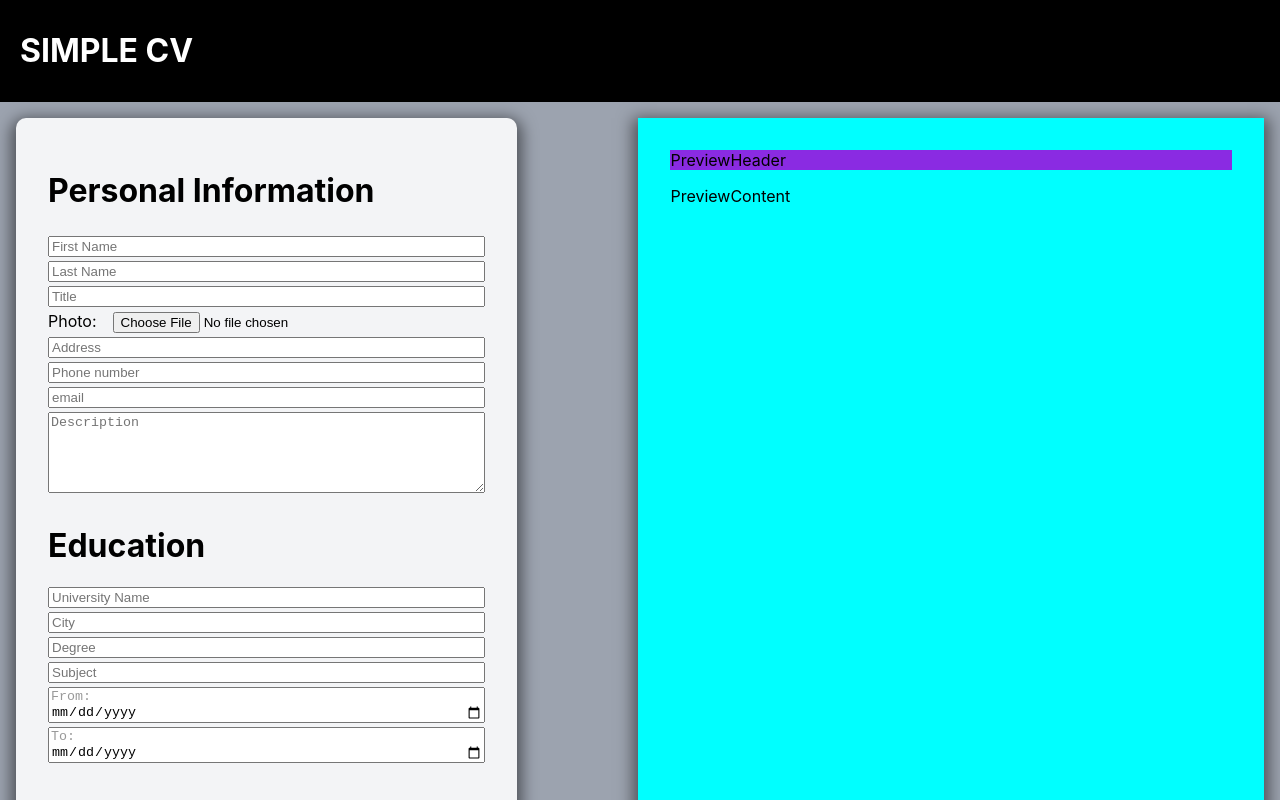
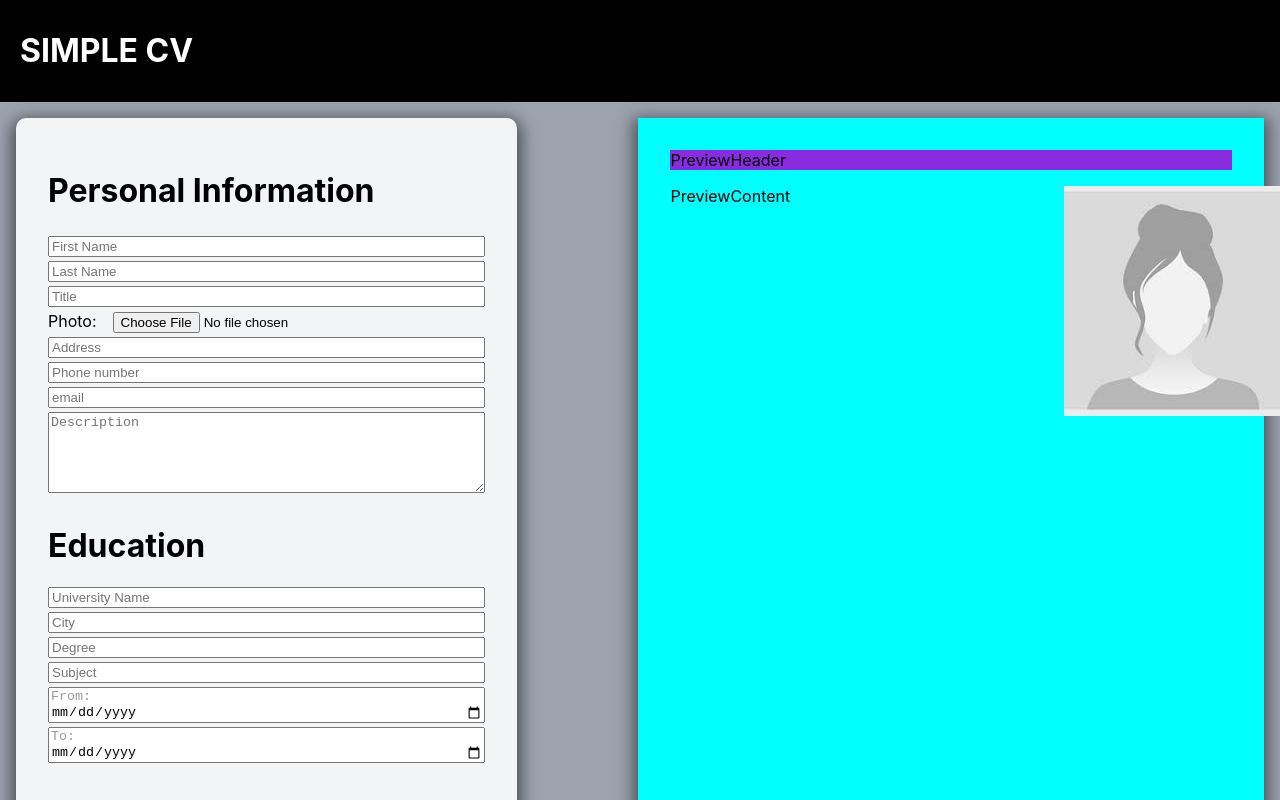
Before and after one commit to MustafaOzgur59/Top-Cv, a React (Create React App) app: page / in a window 1280 px wide. Shown: the top 800 px of the page. Built offline with nearby package versions, Linux system fonts and the light colour scheme.

Commit message:
Fixed wrong property name usage for photo

```diff
--- a/src/components/Cv/CvPreview/PreviewFotoCard.jsx
+++ b/src/components/Cv/CvPreview/PreviewFotoCard.jsx
@@ -3,7 +3,7 @@ import React from "react";
 export default function PreviewFotoCard({ cv }) {
   return (
     <div className="PreviewFotoCard-container">
-      <img src={cv.photo} alt="" />
+      <img src={cv.personalInfo.photo} alt="" />
     </div>
   );
 }
```
